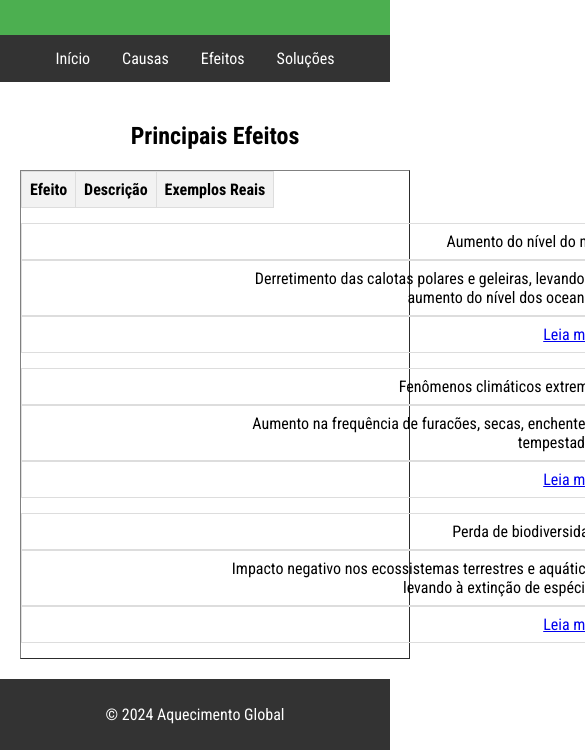
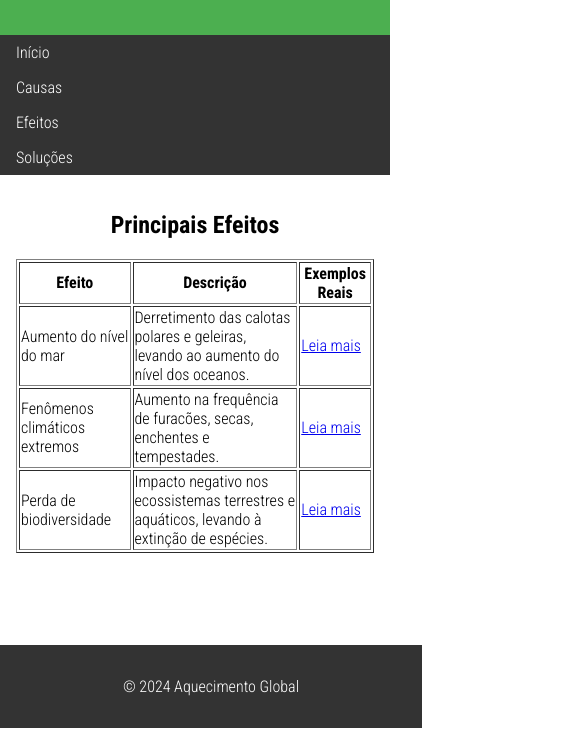
Before and after one commit to Euvickgomes/responsive, a plain HTML site: page efeitos.html in a window 390 px wide. Shown: the part 116-866 px from the top of the page, 585 px wide, since content can reach past the window. After the commit the page ends 844 px from the top, so only its background shows below. Drawn offline with Linux system fonts and the light colour scheme.

Commit message:
responsive

```diff
--- a/css/style.css
+++ b/css/style.css
@@ -2,45 +2,40 @@ body {
     margin: 0;
     padding: 0;
     font-family: "Roboto Condensed", sans-serif;
-    font-optical-sizing: auto;
-    font-weight: 300px;
-    font-style: normal;
-}
-
-header, nav, main, footer {
-    width: 1000px;
-    margin: auto;
+    font-size: 1rem;
+    font-weight: 300;
     display: flex;
     flex-direction: column;
-    align-items: center;
-    flex-wrap: wrap;
-    width: 100%;
+    min-height: 100vh;
 }
 
 header {
     background-color: #4CAF50;
     color: white;
     text-align: center;
+    width: 100%;
     padding: 1em 0;
 }
 
 nav {
     background-color: #333;
+    width: 100%;
 }
 
 nav ul {
     list-style-type: none;
     padding: 0;
     margin: 0;
-    overflow: hidden;
+    display: flex;
+    flex-wrap: wrap;
+    justify-content: space-around;
 }
 
 nav ul li {
-    float: left;
+    margin: 0.5em 0;
 }
 
 nav ul li a {
-    display: block;
     color: white;
     text-align: center;
     padding: 14px 16px;
@@ -50,66 +45,40 @@ nav ul li a {
 nav ul li a:hover {
     background-color: #111;
 }
-.imagem{
+
+main {
+    display: flex;
+    flex-direction: column;
+    align-items: center;
+    flex: 1;
+    padding: 1em;
+    width: 100%;
+    box-sizing: border-box;
+    padding-bottom: 3em;
+}
+
+.imagem {
     max-width: 100%;
     height: auto;
 }
-
-main {
-    padding: 20px;
-}
-
-.responsive-table {
-    width: 100%;
-    border-collapse: collapse;
-}
-
-.responsive-table th, .responsive-table td {
-    border: 1px solid #ddd;
-    padding: 8px;
-}
-
-.responsive-table th {
-    background-color: #f2f2f2;
-    text-align: left;
-}
-
 
 footer {
     background-color: #333;
     color: white;
     text-align: center;
-    padding: 10px 0;
+    padding: 1em;
+    width: 100%;
     bottom: 0;
+    left: 0;
+    right: 0;
 }
 
-@media screen and (max-width: 600px) {
-    .responsive-table thead {
-        display: none;
+/* Media queries para responsividade */
+@media (max-width: 600px) {
+    nav ul {
+        flex-direction: column;
     }
-
-    .responsive-table, .responsive-table tbody, .responsive-table tr, .responsive-table td {
-        display: block;
+    .imagem {
         width: 100%;
     }
-
-    .responsive-table tr {
-        margin-bottom: 15px;
-    }
-
-    .responsive-table td {
-        text-align: right;
-        padding-left: 50%;
-        position: relative;
-    }
-
-    .responsive-table td::before {
-        content: attr(data-label);
-        position: absolute;
-        left: 0;
-        width: 50%;
-        padding-left: 10px;
-        text-align: left;
-        font-weight: bold;
-    }
 }
--- a/efeitos.html
+++ b/efeitos.html
@@ -26,7 +26,8 @@
     </nav>
     <main>
         <h2>Principais Efeitos</h2>
-        <table class="responsive-table" border="1">
+        <div class="responsive-table">
+            <table border="1">
             <tr>
                 <th>Efeito</th>
                 <th>Descrição</th>
@@ -53,6 +54,7 @@
                 </td>
             </tr>
         </table>
+    </div>
     </main>
     <footer>
         <p>&copy; 2024 Aquecimento Global</p>
```
